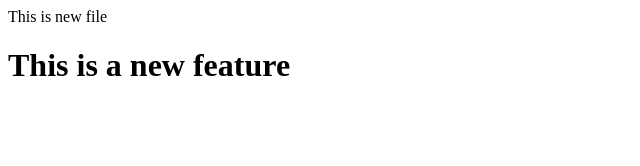
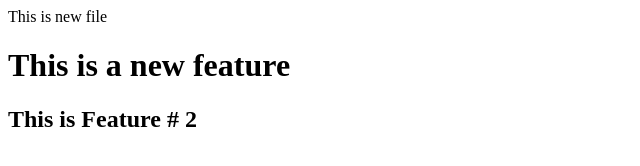
Before and after one commit to FurqanIshaq29/LocalRepo, a plain HTML site: page index.html in a window 1280 px wide. Shown: the whole page, without its empty margins (0-640 px from the left). Drawn offline with Linux system fonts and the light colour scheme.

Commit message:
Feature 2 Change

```diff
--- a/index.html
+++ b/index.html
@@ -1,3 +1,5 @@
 <p>This is new file</p>
 
 <h1>This is a new feature</h1>
+
+<h2>This is Feature # 2</h2>
```
